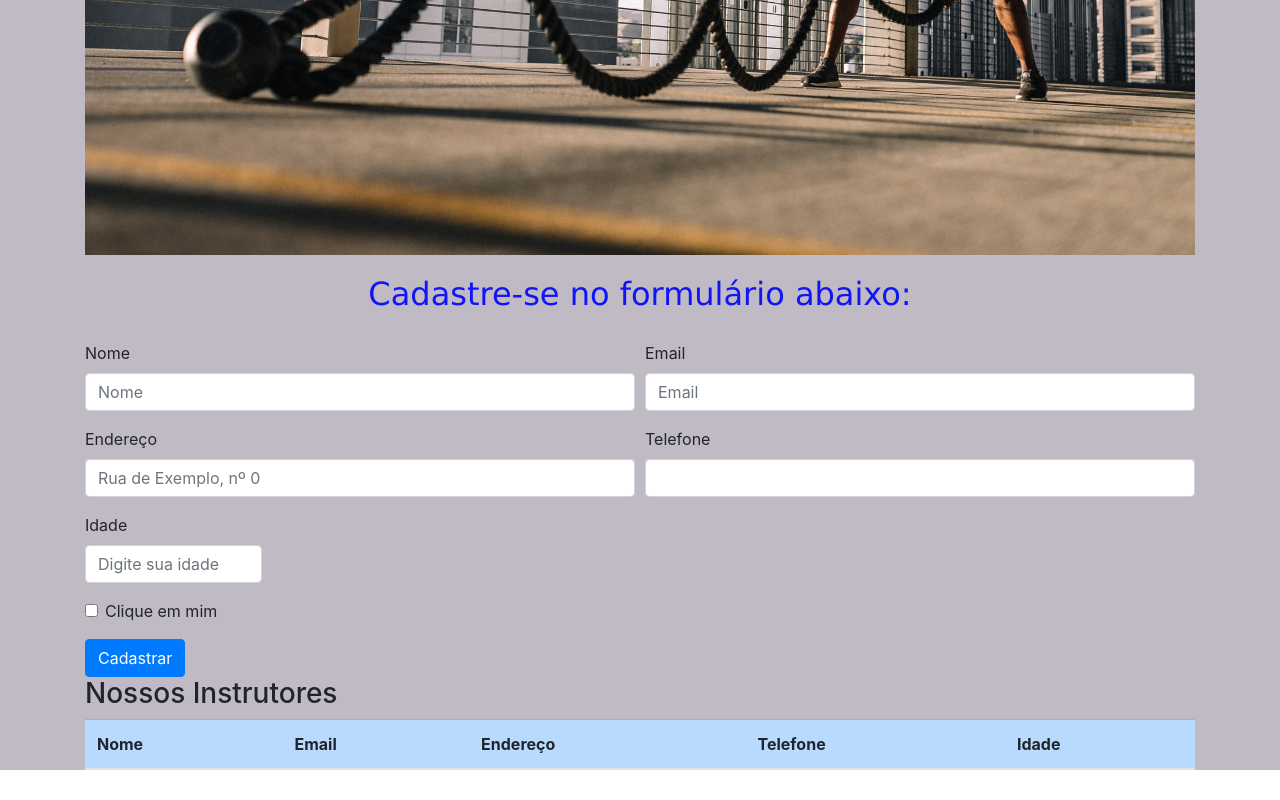
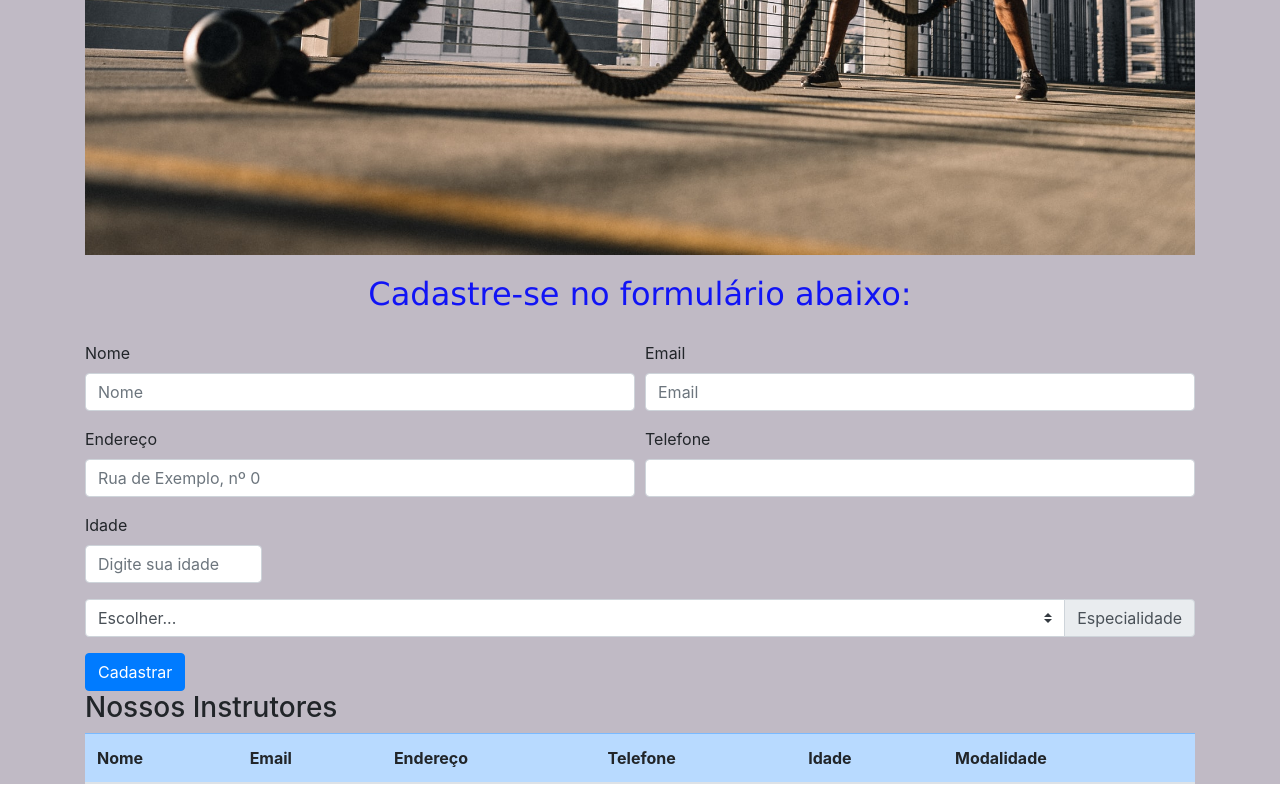
Before and after one commit to WebertiBarbosa/cadastro-instrutor, an Angular app: page / in a window 1280 px wide. Shown: the part 631-1431 px from the top of the page. Built offline with nearby package versions, Linux system fonts and the light colour scheme; what ngx-mask would draw is missing.

Commit message:
testando o select

```diff
--- a/src/app/instructor-list/instructor-list.component.html
+++ b/src/app/instructor-list/instructor-list.component.html
@@ -9,15 +9,18 @@
         <th scope="col">Endereço</th>
         <th scope="col">Telefone</th>
         <th scope="col">Idade</th>
+        <th scope="col">Modalidade</th>
+
       </tr>
     </thead>
     <tbody>
       <tr *ngFor="let instructor of instructors">
-        <td>{{instructor.name}}</td>
-        <td>{{instructor.email}}</td>
-        <td>{{instructor.address}}</td>
-        <td>{{instructor.phone}}</td>
-        <td>{{instructor.age}}</td>
+        <td [innerHtml]="instructor.name"></td>
+        <td [innerHtml]="instructor.email"></td>
+        <td [innerHtml]="instructor.address"></td>
+        <td [innerHtml]="instructor.phone"></td>
+        <td [innerHtml]="instructor.age"></td>
+        <td [innerHtml]="instructor.modality"></td>
 
       </tr>
     </tbody>
--- a/src/app/instructor-new/instructor-new.component.html
+++ b/src/app/instructor-new/instructor-new.component.html
@@ -37,14 +37,25 @@
       </div>
     </div>
 
-    <div class="form-group">
-      <div class="form-check">
-        <input class="form-check-input" type="checkbox" id="gridCheck">
-        <label class="form-check-label" for="gridCheck">
-          Clique em mim
-        </label>
+    <div class="input-group mb-3">
+      <select class="custom-select" id="inputGroupSelect02">
+        <option selected>Escolher...</option>
+        <option value="1">Musculação</option>
+        <option value="2">Spinning</option>
+        <option value="3">Power Jump</option>
+        <option value="4">Zumba</option>
+        <option value="5">Yoga</option>
+        <option value="6">Pilates</option>
+        <option value="7">Funcional</option>
+        <option value="8">Body Pump</option>
+        <option value="9">Alongamento</option>
+        <option value="10">Lutas</option>
+      </select>
+      <div class="input-group-append">
+        <label class="input-group-text" for="inputGroupSelect02">Especialidade</label>
       </div>
     </div>
+
     <button type="button" (click)="addInstructor()" class="btn btn-primary">Cadastrar</button>
   </form>
 </div>
--- a/src/app/instructor-new/instructor-new.component.ts
+++ b/src/app/instructor-new/instructor-new.component.ts
@@ -13,6 +13,8 @@ export class InstructorNewComponent implements OnInit {
   address = '';
   phone = '';
   age = '';
+  modality = '';
+
   instructors = instructors;
 
   constructor() { }
@@ -23,7 +25,7 @@ export class InstructorNewComponent implements OnInit {
   addInstructor() {
     this.instructors.push({
       name: this.name, email: this.email, address: this.address, phone: this.phone,
-      age: this.age});
+      age: this.age, modality: this.modality});
 
     console.log(this.instructors)
   }
--- a/src/app/instructors.ts
+++ b/src/app/instructors.ts
@@ -4,6 +4,7 @@ interface Instructor {
   address: string;
   phone: string;
   age: string;
+  modality: string;
 }
 
 const instructors: Instructor[] = []
```
